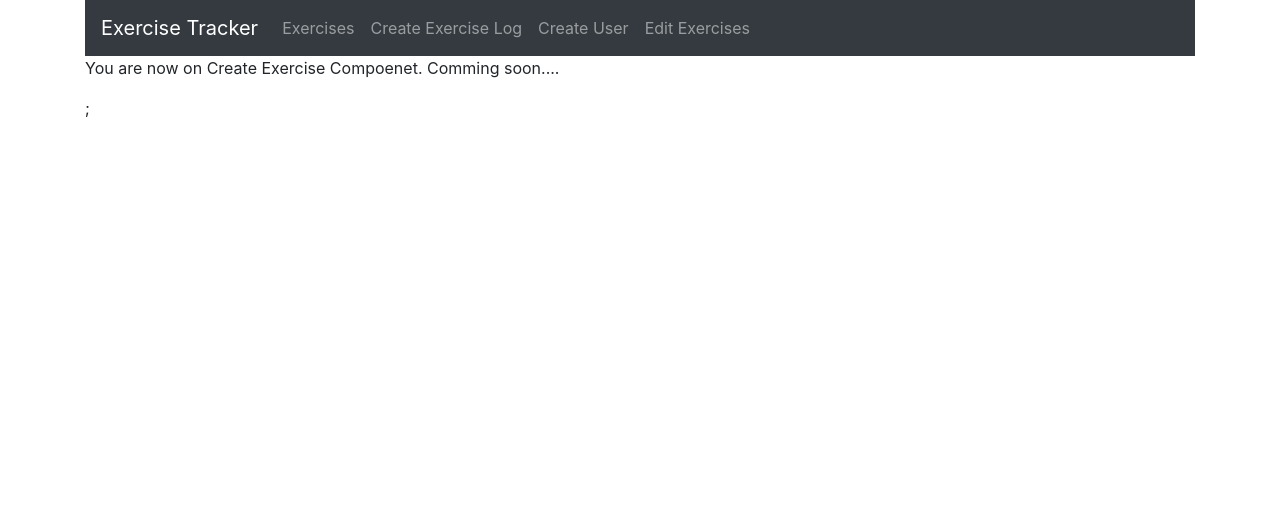
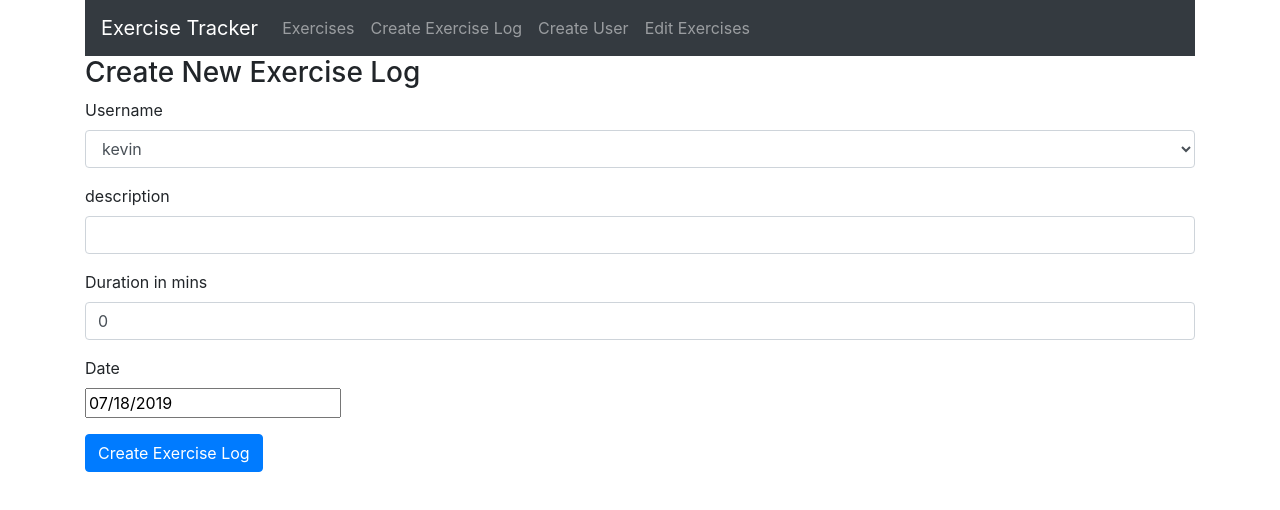
Before and after one commit to kevinamos/MERN_2, a React (Create React App) app in the folder mern_exercise_tracker/: page /create in a window 1280 px wide. Shown: the top 510 px of the page. Built offline with nearby package versions, Linux system fonts and the light colour scheme.

Commit message:
added createuser and createexercise components functionality

```diff
--- a/mern_exercise_tracker/package.json
+++ b/mern_exercise_tracker/package.json
@@ -5,6 +5,8 @@
   "dependencies": {
     "bootstrap": "^4.3.1",
     "react": "^16.8.6",
+    "react-date-picker": "^7.7.0",
+    "react-datepicker": "^2.8.0",
     "react-dom": "^16.8.6",
     "react-router-dom": "^5.0.1",
     "react-scripts": "3.0.1"
--- a/mern_exercise_tracker/src/components/create-exercise.component.js
+++ b/mern_exercise_tracker/src/components/create-exercise.component.js
@@ -1,9 +1,125 @@
 import React, { Component } from "react";
+import DatePicker from "react-datepicker";
+//import "react-date-picker/dist/DatePicker.css";
+import "react-datepicker/dist/react-datepicker.css";
 export default class CreateExercise extends Component {
+  constructor(props) {
+    super(props);
+
+    this.onchangeUsername = this.onchangeUsername.bind(this);
+    this.onchangeDescription = this.onchangeDescription.bind(this);
+    this.onchangeDuration = this.onchangeDuration.bind(this);
+    this.onchangeDate = this.onchangeDate.bind(this);
+    this.onSubmit = this.onSubmit.bind(this);
+    this.state = {
+      username: "",
+      description: "",
+      duration: 0,
+      date: new Date(),
+      users: []
+    };
+  }
+  //called before anything loads
+  componentDidMount() {
+    this.setState({
+      users: ["kevin", "Amos", "Onga'ango"],
+      username: "test user"
+    });
+  }
+
+  onchangeUsername(e) {
+    this.setState({
+      username: e.target.value
+    });
+    console.log(e.target.value);
+  }
+  onchangeDescription(e) {
+    this.setState({
+      description: e.target.value
+    });
+  }
+  onchangeDuration(e) {
+    this.setState({
+      duration: e.target.value
+    });
+  }
+  onchangeDate(date) {
+    this.setState({
+      date: date
+    });
+  }
+  onSubmit(e) {
+    e.preventDefault();
+    this.exercise = {
+      username: this.state.username,
+      duration: this.state.duration,
+      description: this.state.description,
+      date: this.state.date
+    };
+    console.log(this.exercise);
+    //window.location = "/";
+  }
   render() {
     return (
       <div>
-        <p> You are now on Create Exercise Compoenet. Comming soon.... </p>;
+        <div>
+          <h3>Create New Exercise Log</h3>
+          <form onSubmit={this.onSubmit}>
+            <div className="form-group">
+              <label>Username</label>
+              <select
+                ref="userInput"
+                className="form-control"
+                value={this.state.username}
+                onChange={this.onchangeUsername}
+              >
+                {this.state.users.map(user => {
+                  return (
+                    <option key={user} value={user}>
+                      {user}
+                    </option>
+                  );
+                })}
+              </select>
+            </div>
+            <div className="form-group">
+              <label>description</label>
+              <input
+                required
+                className="form-control"
+                type="text"
+                value={this.state.description}
+                onChange={this.onchangeDescription}
+              />
+            </div>
+            <div className="form-group">
+              <label>Duration in mins</label>
+              <input
+                required
+                className="form-control"
+                type="text"
+                value={this.state.duration}
+                onChange={this.onchangeDuration}
+              />
+            </div>
+            <div className="form-group">
+              <label>Date</label>
+              <div>
+                <DatePicker
+                  selected={this.state.date}
+                  onChange={this.onchangeDate}
+                />
+              </div>
+            </div>
+            <div className="form-group">
+              <input
+                type="submit"
+                value="Create Exercise Log"
+                className="btn btn-primary"
+              />
+            </div>
+          </form>
+        </div>
       </div>
     );
   }
--- a/mern_exercise_tracker/src/components/create-user.component.js
+++ b/mern_exercise_tracker/src/components/create-user.component.js
@@ -1,9 +1,58 @@
 import React, { Component } from "react";
 export default class CreateUser extends Component {
+  constructor(props) {
+    super(props);
+    this.onchangeUsername = this.onchangeUsername.bind(this);
+    this.onSubmit = this.onSubmit.bind(this);
+    this.state = {
+      username: ""
+    };
+  }
+  onchangeUsername(e) {
+    this.setState({
+      username: e.target.value
+    });
+    console.log(e.target.value);
+  }
+
+  onSubmit(e) {
+    e.preventDefault();
+    this.user = {
+      username: this.state.username
+    };
+    console.log(this.user);
+    //window.location = "/";
+    this.setState({
+      username: ""
+    });
+  }
+
   render() {
     return (
       <div>
-        <p> You are now on Create User Compoenet. Comming soon.... </p>;
+        <div>
+          <h3>Create New User</h3>
+          <form onSubmit={this.onSubmit}>
+            <div className="form-group">
+              <label>Username:</label>
+              <input
+                required
+                className="form-control"
+                type="text"
+                value={this.state.username}
+                onChange={this.onchangeUsername}
+              />
+            </div>
+
+            <div className="form-group">
+              <input
+                type="submit"
+                value="Create Exercise Log"
+                className="btn btn-primary"
+              />
+            </div>
+          </form>
+        </div>
       </div>
     );
   }
```
Also changed, not shown: 1 other file (tests, documents, lock files or other folders).
